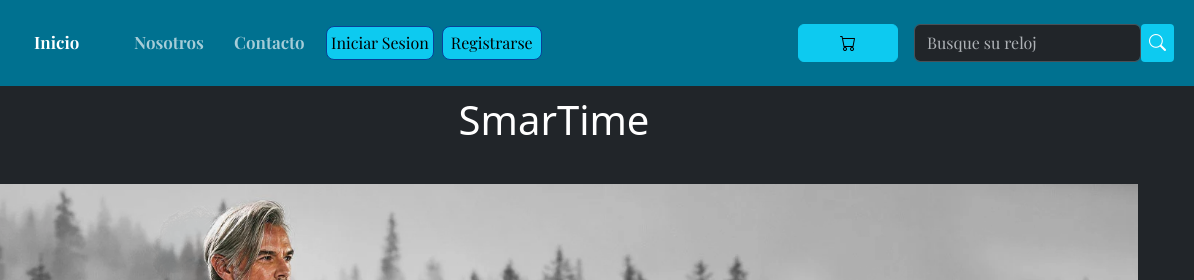
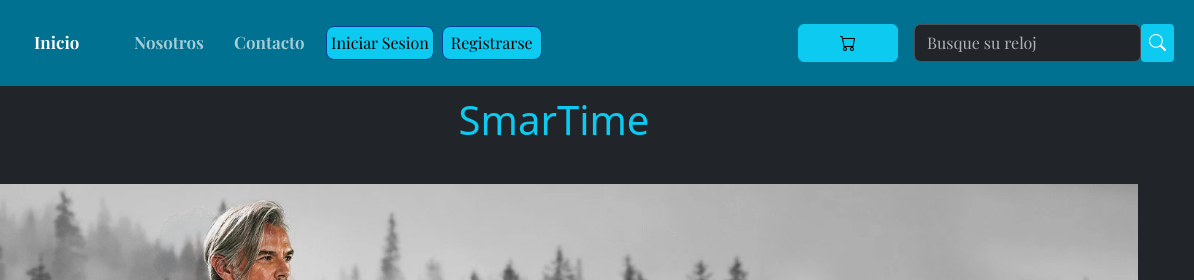
Before and after one commit to GabrielHaurane/SmarTime, a plain HTML site: page index.html in a window 1280 px wide. Shown: the top 280 px of the page, 86-1280 px from the left. Drawn offline with nearby package versions, Linux system fonts and the light colour scheme; a web font is replaced by a local one.

Commit message:
cambie el color de titulo de smartime

```diff
--- a/index.html
+++ b/index.html
@@ -117,7 +117,7 @@
         </div>
     </div>
     <main class="pt-5">
-        <h1 class="pt-5">SmarTime</h1>
+        <h1 class="pt-5 text-info">SmarTime</h1>
         <section>
             <div class="container py-4">
                 <div id="slider-coderfree" class="carousel slide capa" data-bs-ride="carousel">
```
